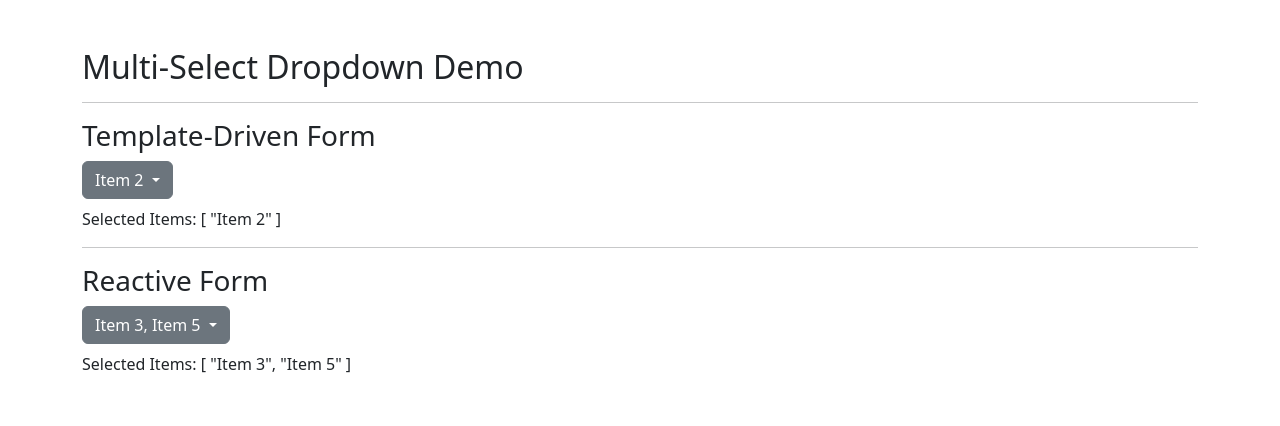
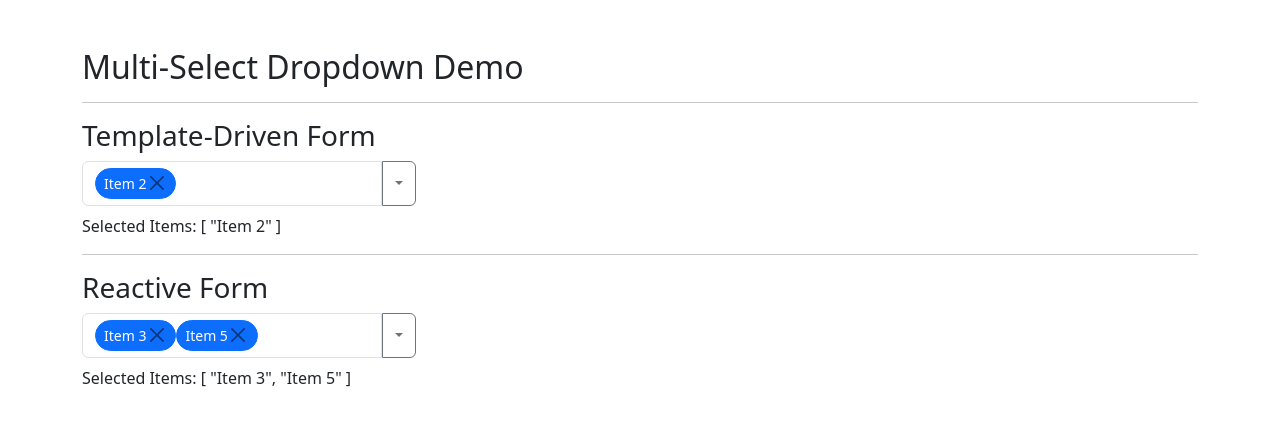
Before and after one commit to rmcclell/angular-multiselect-dropdown, an Angular app: page /dashboard in a window 1280 px wide. Shown: the top 426 px of the page. Built offline with nearby package versions, Linux system fonts and the light colour scheme.

Commit message:
Incremental commit

```diff
--- a/src/app/multi-select-dropdown/multi-select-dropdown.component.html
+++ b/src/app/multi-select-dropdown/multi-select-dropdown.component.html
@@ -1,43 +1,65 @@
-<div
-  class="dropdown"
-  role="listbox"
-  [attr.aria-activedescendant]="activeDescendant()">
-
+<div class="d-flex justify-content-start">
+  <div
+        class="form-control d-flex text-truncate rounded-0 rounded-start"
+        style="max-width: 300px; user-select: none"
+        aria-label="Text input with dropdown button"
+        contenteditable="true"
+      >
+      @if (display === 'chip') {
+        <ng-container *ngFor="let selectedItem of selectedItemsLabel(); let i = index">
+        <button
+          type="button"
+          class="btn btn-sm btn-primary rounded-pill d-flex justify-content-between align-items-center"
+          aria-label="Close"
+        >
+          {{ selectedItem }}
+          <div class="btn-close"></div>
+        </button>
+      </ng-container>
+      }
+      @else {
+        {{ selectedItemsText() }}
+      }
+      </div>
+<div class="dropdown d-flex" role="listbox" [attr.aria-activedescendant]="activeDescendant()">
   <button
-    class="btn btn-secondary dropdown-toggle"
+    class="btn btn-outline-secondary rounded-0 rounded-end dropdown-toggle"
     type="button"
     (click)="toggleDropdown()"
     aria-haspopup="true"
+    type="button" data-bs-toggle="dropdown"
     [attr.aria-expanded]="isOpen()">
-    {{ selectedItemsText() }}
   </button>
-
-  <div class="dropdown-menu" [class.show]="isOpen()">
+  <div class="dropdown-menu dropdown-menu-start" [class.show]="isOpen()" style="width: 332px;">
     <input
       #filterInput
       type="text"
       class="form-control"
       placeholder="Filter..."
+      autocomplete="off"
+      spellcheck="false"
       [value]="filterText()"
       (input)="onFilterChange($event)"
+      name="filterText"
       aria-label="Filter items"/>
 
     <a
       #dropdownItem
       *ngFor="let item of filteredItems(); let i = index"
       class="dropdown-item"
-      href="#"
-      (click)="toggleItem(item); $event.preventDefault()"
+      href="javascript:;"
+      (click)="toggleItem(item)"
       role="option"
       [id]="'ms-item-' + i"
-      [class.active]="isSelected(item)"
       [attr.aria-selected]="isSelected(item)"
       [class.keyboard-active]="i === activeIndex()">
       <input
         type="checkbox"
         [checked]="isSelected(item)"
+        [value]="isSelected(item)"
         class="form-check-input"
         tabindex="-1"/> {{ item }}
     </a>
   </div>
+      </div>
 </div>
--- a/src/app/multi-select-dropdown/multi-select-dropdown.component.scss
+++ b/src/app/multi-select-dropdown/multi-select-dropdown.component.scss
@@ -1,6 +1,7 @@
 .dropdown-menu {
   max-height: 200px;
   overflow-y: auto;
+  transform: translate(-300px, 47px) !important;
 }
 
 // Style for the currently keyboard-navigated item
@@ -8,3 +9,7 @@
   background-color: #e9ecef; // A light grey, distinct from the blue 'active' (selected) color
   color: #212529;
 }
+.dropdown-item:hover {
+  background-color: lightblue; // A light grey, distinct from the blue 'active' (selected) color
+  color: #212529;
+}
--- a/src/app/multi-select-dropdown/multi-select-dropdown.component.ts
+++ b/src/app/multi-select-dropdown/multi-select-dropdown.component.ts
@@ -20,6 +20,7 @@ export class MultiSelectDropdownComponent implements ControlValueAccessor {
   // Use signal-based inputs
   @Input() items: string[] = [];
   @Input() placeholder = 'Select Items';
+  @Input() display: 'chip' | 'text' = 'chip';
 
   @ViewChildren('dropdownItem') itemElements!: QueryList<ElementRef<HTMLAnchorElement>>;
   @ViewChildren('filterInput') filterInput!: QueryList<ElementRef<HTMLInputElement>>;
@@ -43,6 +44,10 @@ export class MultiSelectDropdownComponent implements ControlValueAccessor {
       return this.placeholder;
     }
     return this.selectedItems().join(', ');
+  });
+
+  public selectedItemsLabel = computed(() => {
+    return this.selectedItems();
   });
 
   // --- NEW: Computed Signal for ARIA ---
@@ -87,13 +92,17 @@ export class MultiSelectDropdownComponent implements ControlValueAccessor {
   // --- Keyboard Event Handling ---
   @HostListener('keydown', ['$event'])
   handleKeyboardEvents(event: KeyboardEvent) {
+    const targetElement = event.target as EventTarget as HTMLAnchorElement;
+    console.log(event);
     if (!this.isOpen()) {
       return;
     }
 
-    event.preventDefault();
+    //event.preventDefault();
+    if (targetElement?.href) {
 
-    switch (event.key) {
+    } else {
+      switch (event.key) {
       case 'ArrowDown':
         this.activeIndex.update(i => (i < this.filteredItems().length - 1 ? i + 1 : i));
         break;
@@ -110,6 +119,9 @@ export class MultiSelectDropdownComponent implements ControlValueAccessor {
         this.closeDropdown();
         break;
     }
+    }
+
+
   }
 
   // --- Component Methods ---
```
